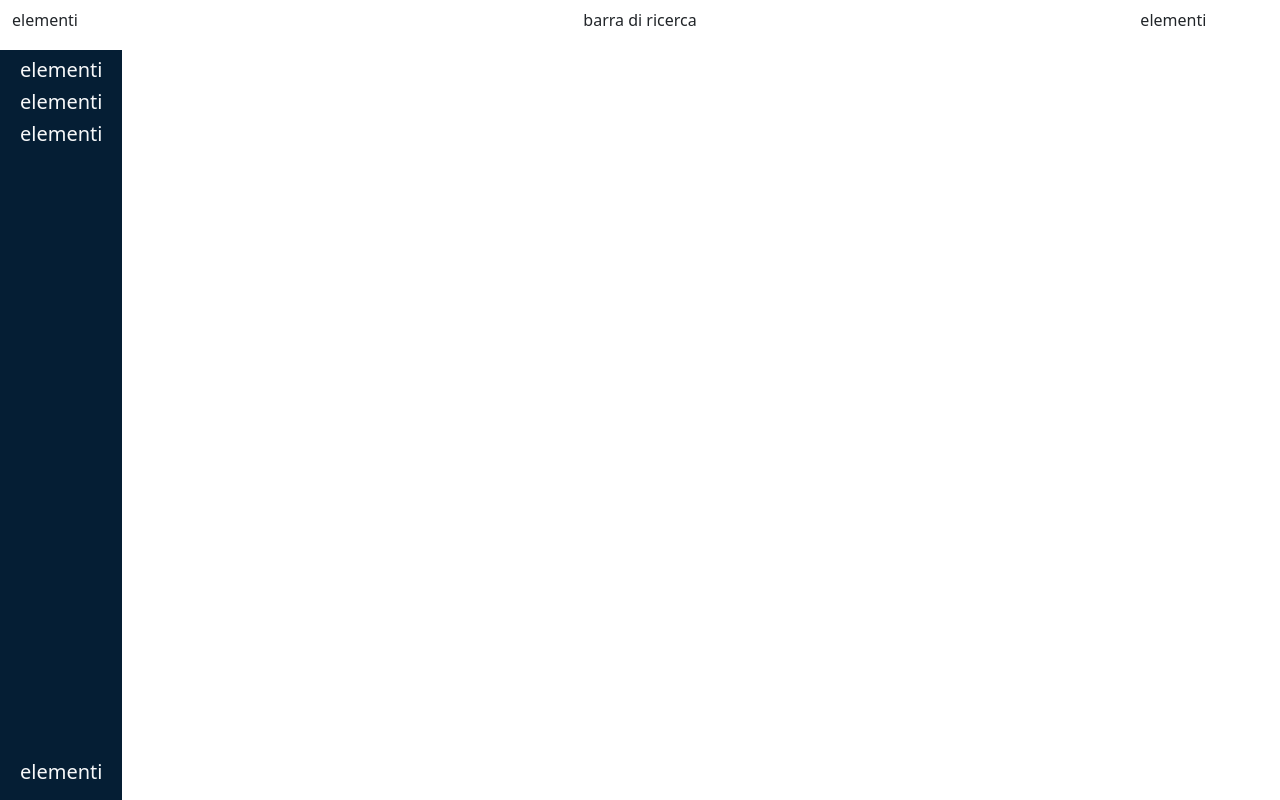
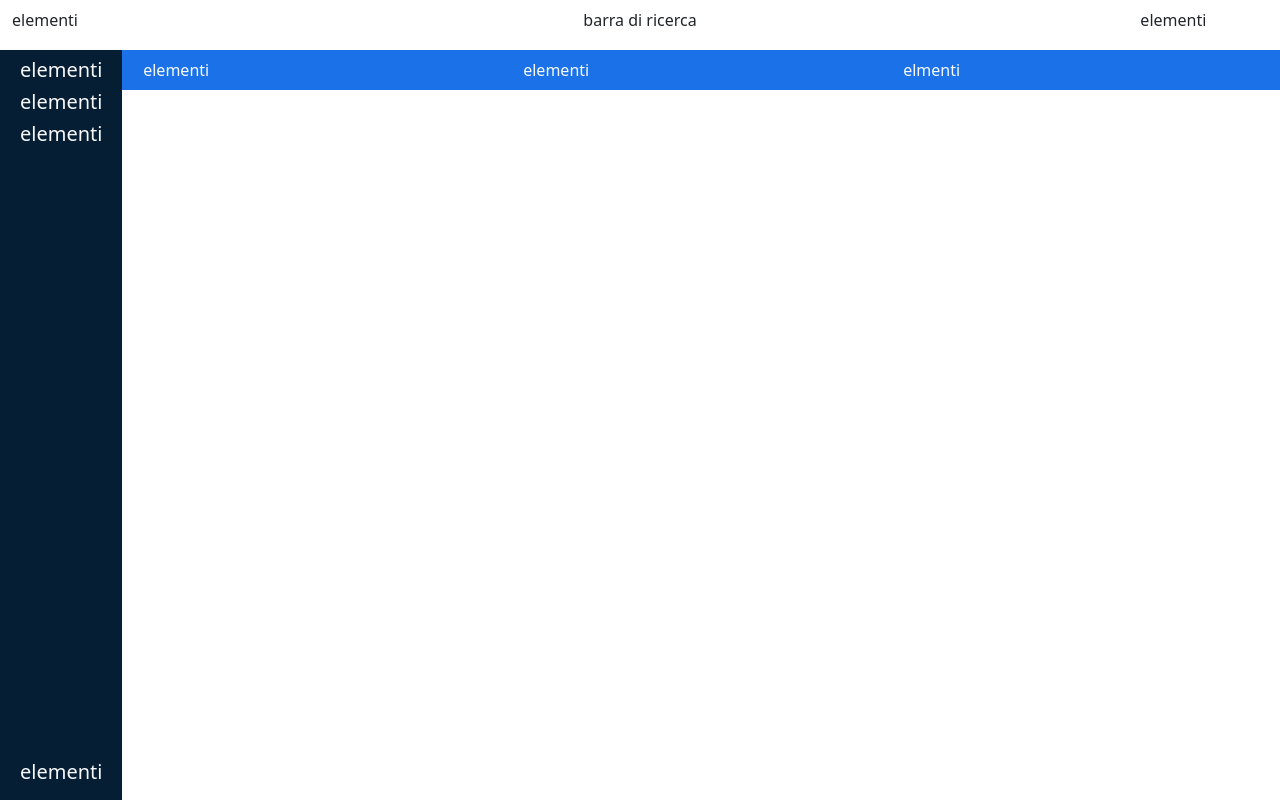
Before and after one commit to GiadaMarzapane/html-css-bootstrap-dashboard, a plain HTML site: page index.html in a window 1280 px wide. Drawn offline with nearby package versions, Linux system fonts and the light colour scheme.

Commit message:
Add prima section del main

```diff
--- a/css/style.css
+++ b/css/style.css
@@ -15,3 +15,7 @@ aside{
     height: 100%;
     width: fit-content;
 }
+
+.main-top{
+    background-color: #1b72e8;
+}
--- a/index.html
+++ b/index.html
@@ -30,6 +30,7 @@
         <!-- FINE HEADER -->
         <!-- INIZIO MAIN -->
         <main>
+            <div class="d-flex h-100">
                 <aside class="p-2">
                     <div class="container-fluid h-100">
                         <div class="h-100 row flex-column justify-content-between">
@@ -44,6 +45,24 @@
                         </div>
                     </div>
                 </aside>
+                <section class="w-100">
+                    <section class="main-top p-2 text-light">
+                        <div class="container">
+                            <div class="row">
+                                <div class="col">
+                                    elementi
+                                </div>
+                                <div class="col">
+                                    elementi
+                                </div>
+                                <div class="col">
+                                    elmenti
+                                </div>
+                            </div>
+                        </div>
+                    </section>
+                </section>
+            </div>
         </main>
         <!-- FINE MAIN -->
     </body>
```
Lines whose indentation alone changed are shown as unchanged.
